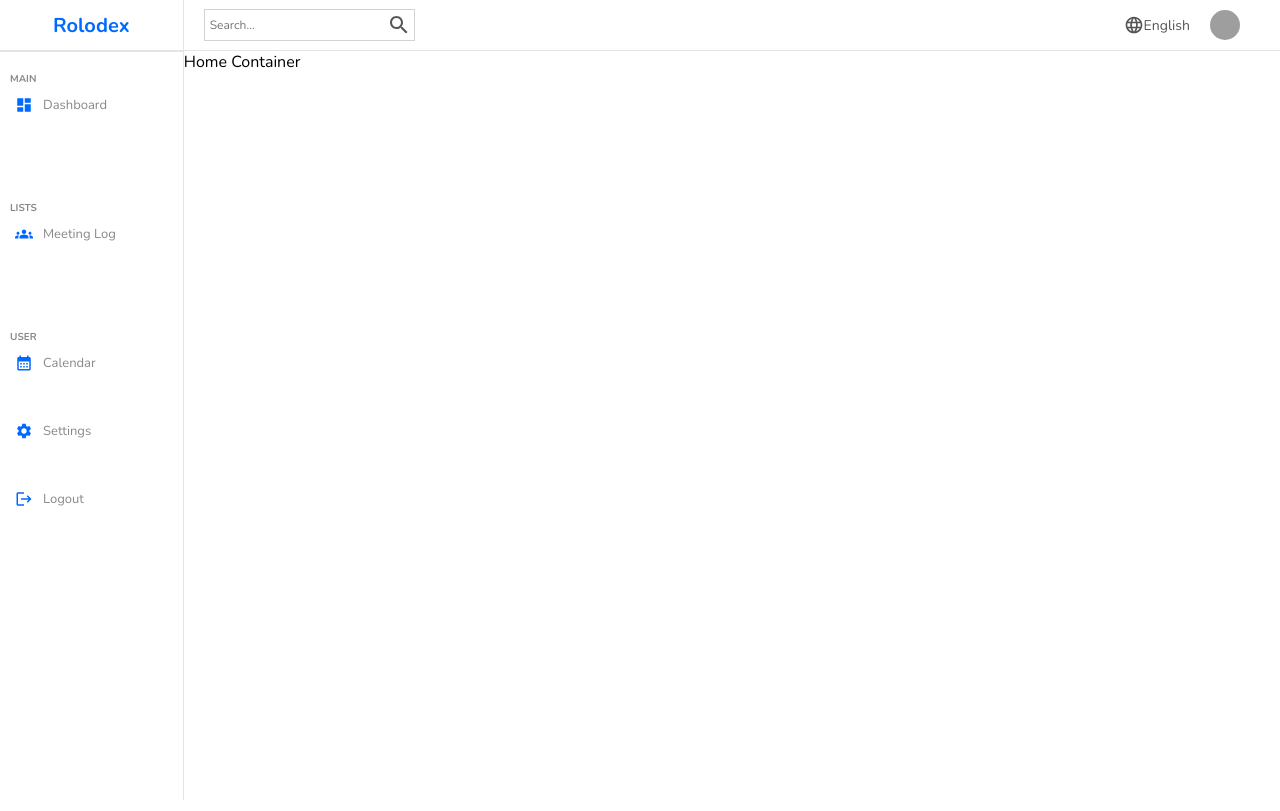
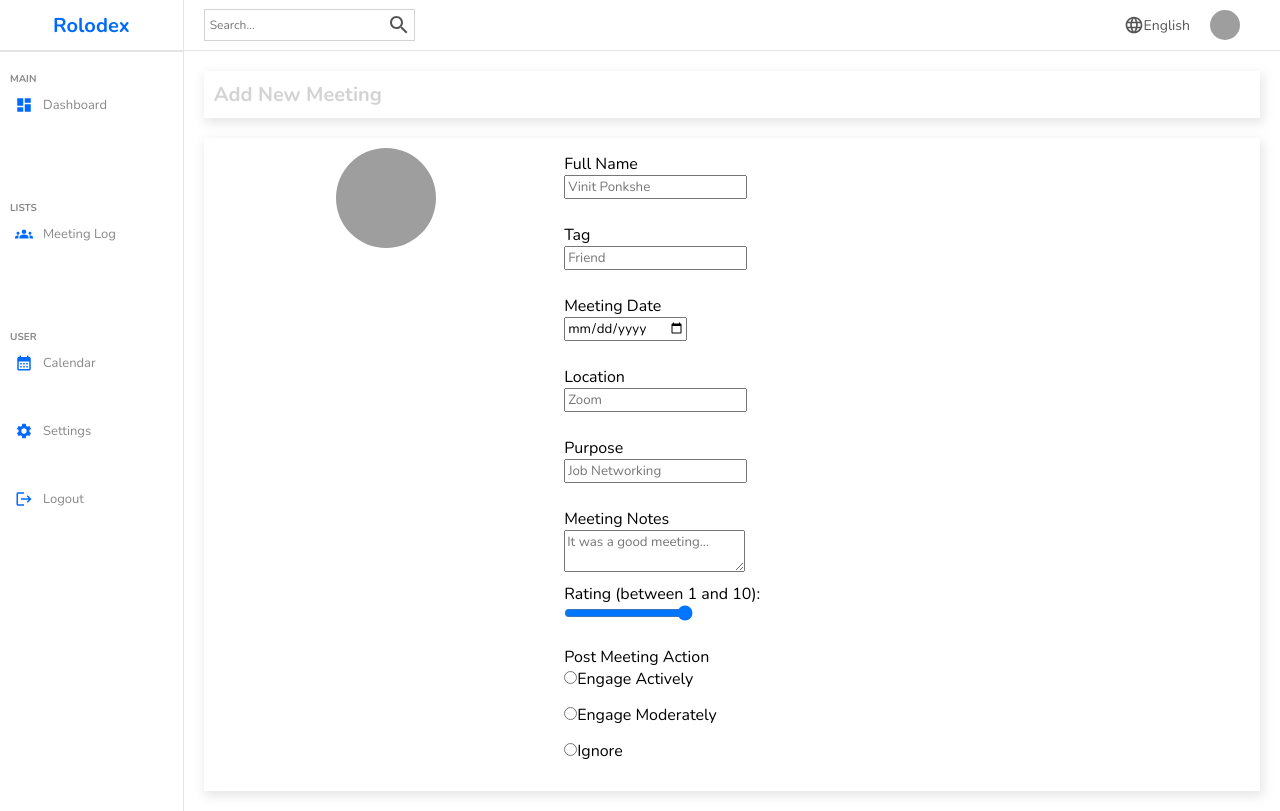
Before and after one commit to vponkshe96/project2-bootcamp, a React (Create React App) app: page / in a window 1280 px wide. Built offline with nearby package versions, Linux system fonts and the light colour scheme; grey boxes are pictures that could not be loaded.

Commit message:
started form

```diff
--- /dev/null
+++ b/src/components/form/Form.js
@@ -0,0 +1,77 @@
+import React from "react";
+import "./form.scss";
+function Form() {
+  return (
+    <div className="form">
+      <div className="top">
+        <h1>Add New Meeting</h1>
+      </div>
+      <div className="bottom">
+        <div className="left">
+          <img
+            src={
+              "https://icon-library.com/images/no-image-icon/no-image-icon-0.jpg"
+            }
+            alt=""
+          />
+        </div>
+        <div className="right">
+          <form>
+            <div class="formInput">
+              <label>Full Name</label>
+              <br />
+              <input type="text" placeholder="Vinit Ponkshe"></input>
+            </div>
+            <div class="formInput">
+              <label>Tag</label>
+              <br />
+              <input type="text" placeholder="Friend"></input>
+            </div>
+            <div class="formInput">
+              <label>Meeting Date</label>
+              <br />
+              <input type="date" placeholder="02/10/1996"></input>
+            </div>
+            <div class="formInput">
+              <label>Location</label>
+              <br />
+              <input type="text" placeholder="Zoom"></input>
+            </div>
+            <div class="formInput">
+              <label>Purpose</label>
+              <br />
+              <input type="text" placeholder="Job Networking"></input>
+            </div>
+            <div class="formInput">
+              <label>Meeting Notes</label>
+              <br />
+              <textarea
+                type="text"
+                placeholder="It was a good meeting..."
+              ></textarea>
+            </div>
+            <div class="formInput">
+              <label>Rating (between 1 and 10): </label>
+              <br />
+              <input type="range" min="0" max="10"></input>
+            </div>
+            <div class="formInput">
+              <label>Post Meeting Action </label>
+              <br />
+              <input type="radio"></input>
+              <label>Engage Actively</label>
+              <br />
+              <input type="radio"></input>
+              <label>Engage Moderately</label>
+              <br />
+              <input type="radio"></input>
+              <label>Ignore</label>
+            </div>
+          </form>
+        </div>
+      </div>
+    </div>
+  );
+}
+
+export default Form;
--- /dev/null
+++ b/src/components/form/form.scss
@@ -0,0 +1,37 @@
+.form {
+  .top,
+  .bottom {
+    padding: 10px;
+    -webkit-box-shadow: 2px 4px 10px 1px rgba(0, 0, 0, 0.47);
+    box-shadow: 2px 4px 10px 1px rgba(201, 201, 201, 0.47);
+    //adding box shadow
+    margin: 20px;
+    display: flex;
+    h1 {
+      font-size: 20px;
+      color: lightgray;
+    }
+    .left {
+      flex: 1;
+      text-align: center;
+      //only one element here so makes sense to use texr align
+      //instead of flexbox
+      img {
+        height: 100px;
+        width: 100px;
+        border-radius: 50%;
+        object-fit: cover;
+      }
+    }
+    .right {
+      flex: 2;
+      .formInput {
+        margin: 5px;
+        //can't style label elements
+        input {
+          margin-bottom: 20px;
+        }
+      }
+    }
+  }
+}
--- a/src/pages/Home.js
+++ b/src/pages/Home.js
@@ -2,6 +2,7 @@ import React from "react";
 import "./home.scss";
 import Sidebar from "../components/sidebar/Sidebar";
 import Navbar from "../components/navbar/Navbar";
+import Form from "../components/form/Form";
 
 const Home = () => {
   return (
@@ -10,7 +11,7 @@ const Home = () => {
       <Sidebar />
       <div className="homeContainer">
         <Navbar />
-        Home Container
+        <Form />
       </div>
     </div>
   );
```
